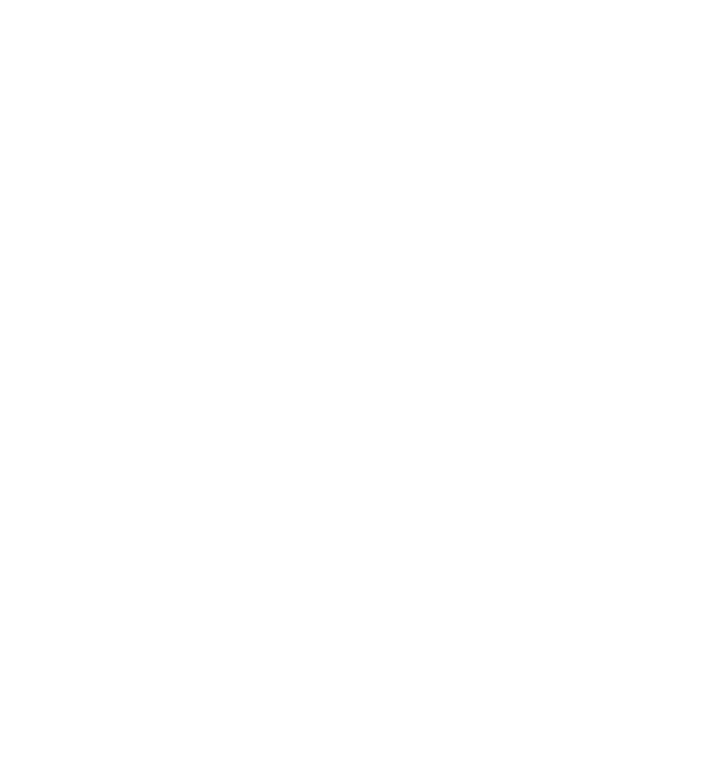
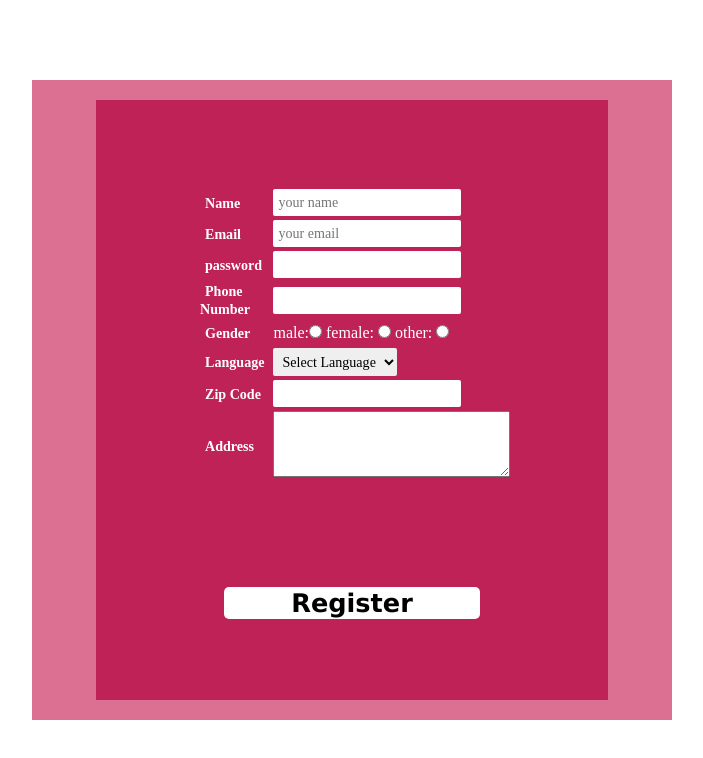
Before and after one commit to Nilay-rawal1/Internship-Tasks, a plain HTML site: page css task/css7.html in a window 1280 px wide. Shown: the whole page, without its empty margins (288-991 px from the left). Drawn offline with Linux system fonts and the light colour scheme.

Commit message:
task 7 css

```diff
--- /dev/null
+++ b/css task/css7.css
@@ -0,0 +1,79 @@
+*{
+    margin: auto;
+    padding: auto;
+    box-sizing: border-box;
+}
+.main{
+    display: flex;
+    align-items: center;
+    justify-content: center;
+    margin-top: 10vh;
+    width: 50vw;
+    height: 80vh;
+    background-color:palevioletred;
+
+}
+.sub{
+    width: 40vw;
+    height: 75vh;
+
+    background-color: rgb(191, 34, 86);
+    display: flex;
+    align-items: center;
+    justify-content: center;
+    flex-direction: column;
+}
+table{
+    display: inline-block;
+    padding: 5px;
+    justify-content: center;
+    align-items: center;
+   height: 60vh;
+    width: 25vw;
+}
+button{
+
+    width: 20vw;
+    margin-top: -20vh;
+    background-color:white;
+    border: none;
+    font-size: 2vw;
+    font-weight: 700;
+    font-family:Verdana, Geneva, Tahoma, sans-serif;
+    border-radius: 5px;
+}
+button:hover{
+    background-color: lightpink;
+    cursor: pointer;
+}
+button:active{
+    box-shadow: 0 5px rgba(144, 238, 144, 0.221);
+    transform: translateY(2px);
+}
+td{
+    height:3vh;
+    width: 20vw;
+
+}
+label{
+    padding: 5px;
+    color: white;
+    font-size: 1.1vw;
+    font-family:'Times New Roman', Times, serif;
+    border: none;
+    font-weight: 600;
+    border-radius: 2px;
+}
+#divd{
+    color: white;
+}
+
+option,input,select{
+    padding: 5px;
+    color:black;
+    font-size: 1.1vw;
+    font-family:'Times New Roman', Times, serif;
+    border: none;
+
+    border-radius: 2px;
+}
--- a/css task/css7.html
+++ b/css task/css7.html
@@ -0,0 +1,62 @@
+<!DOCTYPE html>
+<html lang="en">
+<head>
+    <meta charset="UTF-8">
+    <meta name="viewport" content="wnameth=device-wnameth, initial-scale=1.0">
+    <title>CSS Task 7</title>
+    <link rel="stylesheet" href="css7.css">
+</head>
+<body>
+    <div class="main">
+        <div class="sub">
+            <form action="index.html">
+                    <table>
+                      <tr>
+                        <td><label for="Name">Name</label></td>
+                        <td> <input type="text" placeholder="your name"> </td>
+                      </tr>
+                      <tr>
+                        <td><label for="Email">Email</label></td>
+                        <td> <input type="email" placeholder="your email"> </td>
+                      </tr>
+                      <tr>
+                        <td><label for="password">password</label></td>
+                        <td> <input type="password"> </td>
+                      </tr>
+                      <tr>
+                        <td><label for="number">Phone Number</label></td>
+                        <td> <input type="text"> </td>
+                      </tr>
+                      <tr>
+                        <td><label for="Gender">Gender</label></td>
+                        <td id="divd"> male:<input type="radio" name="Gender" id="divd" value="male">
+                            female:  <input type="radio" name="Gender" id="divd"  value="Female">
+                            other:  <input type="radio" name="Gender" id="divd"  value="other">
+                        </td>
+                      </tr>
+                      <tr>
+                        <td><label for="lang">Language</label></td>
+                        <td><select name="lang" id="lang">
+                            <option value="">Select Language </option>
+                            <option value="Hindi">Hindi</option>
+                            <option value="english">English</option>
+                            <option value="gujrati">gujrati</option>
+                        </select> </td>
+                      </tr>
+                      <tr>
+                        <td><label for="zip"> Zip Code</label></td>
+                        <td> <input type="text"> </td>
+                      </tr>
+                      <tr>
+                        <td><label for="address">Address</label></td>
+                        <td> <textarea name="address" id="address" cols="27" rows="4"></textarea> </td>
+                      </tr>
+
+                    </table>
+
+            </form>
+            <button type="submit">Register</button>
+        </div>
+    </div>
+</body>
+</html>
```
Also changed, not shown: index.html (+10 -4 lines).
